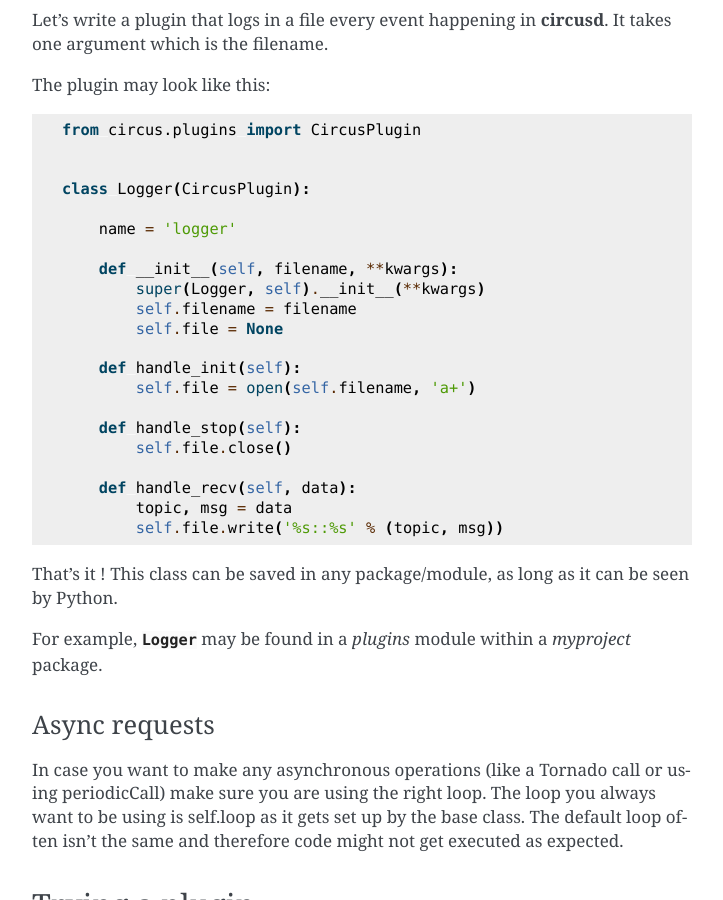
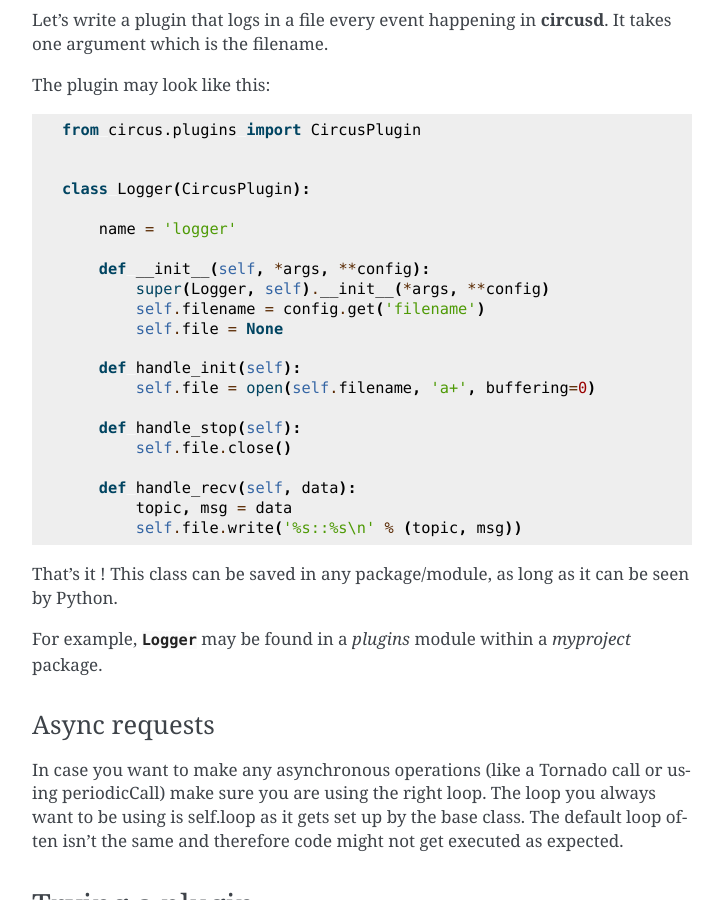
Before and after one commit to circus-tent/circus, a Sphinx documentation site: the page built from docs/source/develop_plugins.rst, in a window 1280 px wide and 900 px high, scrolled down 1345 px. Shown: the whole window, without its empty margins (388-1111 px from the left). Built offline with Sphinx 7.4.7, drawn with Linux system fonts in a browser that asks for light colours; pages that are not in the unit, such as notebooks, are missing from menus.

Commit message:
Fix plugin example
 * fix constuctor
 * disable output buffering so that events get logged immediately
 * add a new line to log messages for readability

```diff
--- a/docs/source/develop_plugins.rst
+++ b/docs/source/develop_plugins.rst
@@ -73,20 +73,20 @@
 
         name = 'logger'
 
-        def __init__(self, filename, **kwargs):
-            super(Logger, self).__init__(**kwargs)
-            self.filename = filename
+        def __init__(self, *args, **config):
+            super(Logger, self).__init__(*args, **config)
+            self.filename = config.get('filename')
             self.file = None
 
         def handle_init(self):
-            self.file = open(self.filename, 'a+')
+            self.file = open(self.filename, 'a+', buffering=0)
 
         def handle_stop(self):
             self.file.close()
 
         def handle_recv(self, data):
             topic, msg = data
-            self.file.write('%s::%s' % (topic, msg))
+            self.file.write('%s::%s\n' % (topic, msg))
 
 
 That's it ! This class can be saved in any package/module, as long as it can be seen
```
